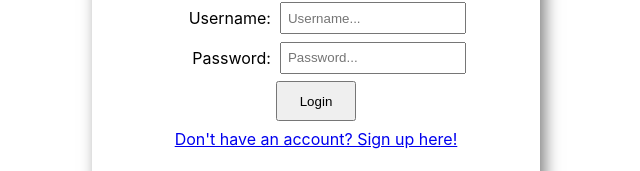
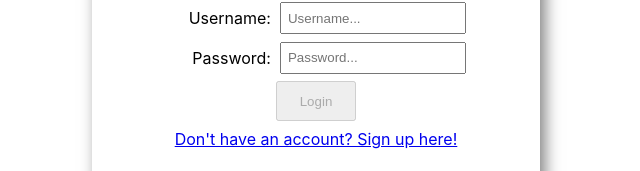
Before and after one commit to KyleWong2510/Bag-O-Hold, a React (Create React App) app: page /signin in a window 1280 px wide. Shown: the part 344-515 px from the top of the page, without its empty margins (324-964 px from the left). Built offline with nearby package versions, Linux system fonts and the light colour scheme.

Commit message:
Disable btn

```diff
--- a/src/SignInForm/SignInForm.js
+++ b/src/SignInForm/SignInForm.js
@@ -5,6 +5,8 @@ import './SignInForm.scss'
 const SignInForm = () => {
   const [usernameInput, setUsername] = useState('')
   const [passwordInput, setPassword] = useState('')
+
+  const isEnabled = usernameInput.trim() === '' || passwordInput.trim() === ''
 
   const postLogin = () => {
     const url = ''
@@ -49,7 +51,13 @@ const SignInForm = () => {
             onChange={(e) => setPassword(e.target.value)}
           />
         </section>
-          <button id='login-btn' className='sign-in-form-btn' onClick={postLogin}>Login</button>
+          <button
+            id='login-btn'
+            onClick={postLogin}
+            disabled={isEnabled}
+          >
+            Login
+          </button>
           <NavLink
             to='/signup'
             className='navlink'
```
